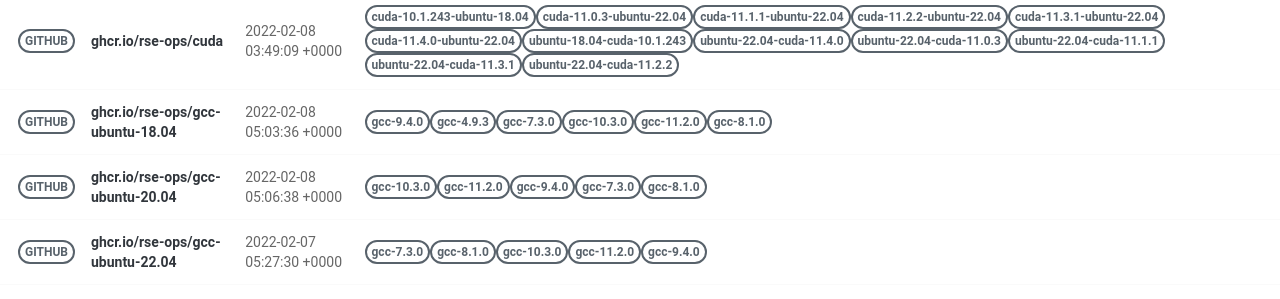
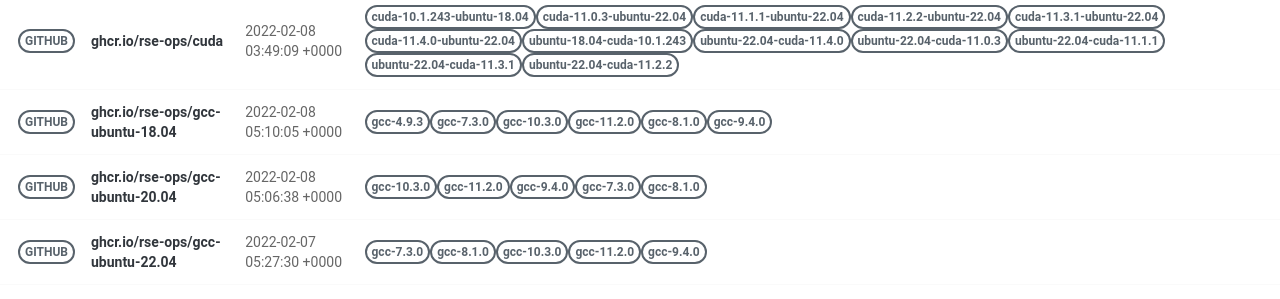
Before and after one commit to rse-ops/docker-images, a Jekyll site: the page built from pages/index.md, in a window 1280 px wide. Shown: the part 502-801 px from the top of the page. Built offline with Jekyll 4.4.1, drawn with Linux system fonts in a browser that asks for light colours; nearby versions of some CDN libraries.

Commit message:
Automated push to update library 2022-02-08

```diff
--- a/_library/ghcr.io-rse-ops-gcc-ubuntu-18.04.md
+++ b/_library/ghcr.io-rse-ops-gcc-ubuntu-18.04.md
@@ -1,14 +1,11 @@
 ---
 layout: container
 name: ghcr.io/rse-ops/gcc-ubuntu-18.04
-updated_at: 2022-02-08 05:03:36.076895
+updated_at: 2022-02-08 05:10:05.814322
 
 
 container_url: https://github.com/orgs/rse-ops/packages/container/package/gcc-ubuntu-18.04
 versions:
- - tag: gcc-9.4.0
-   dockerfile: https://github.com/rse-ops/docker-images/blob/main/ubuntu/gcc/Dockerfile
-   manifest: https://crane.ggcr.dev/manifest/ghcr.io/rse-ops/gcc-ubuntu-18.04:gcc-9.4.0
  - tag: gcc-4.9.3
    dockerfile: https://github.com/rse-ops/docker-images/blob/main/ubuntu/gcc/Dockerfile
    manifest: https://crane.ggcr.dev/manifest/ghcr.io/rse-ops/gcc-ubuntu-18.04:gcc-4.9.3
```
Also changed, not shown: other parts of _library/ghcr.io-rse-ops-gcc-ubuntu-18.04.md (+3 -0 lines).
